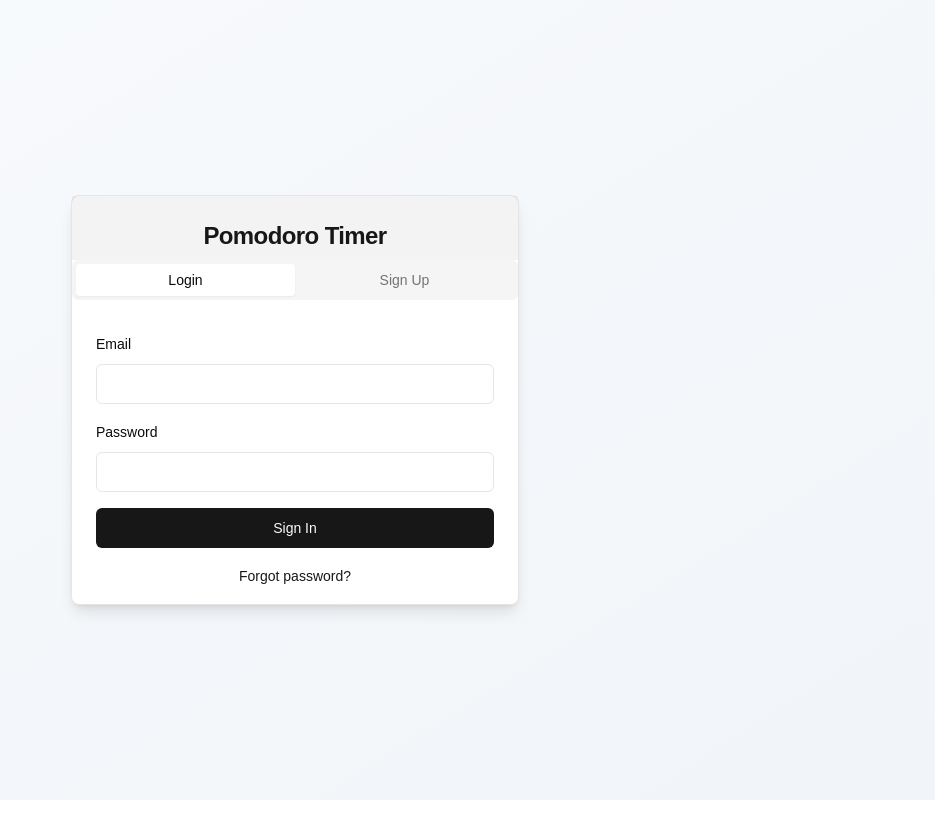
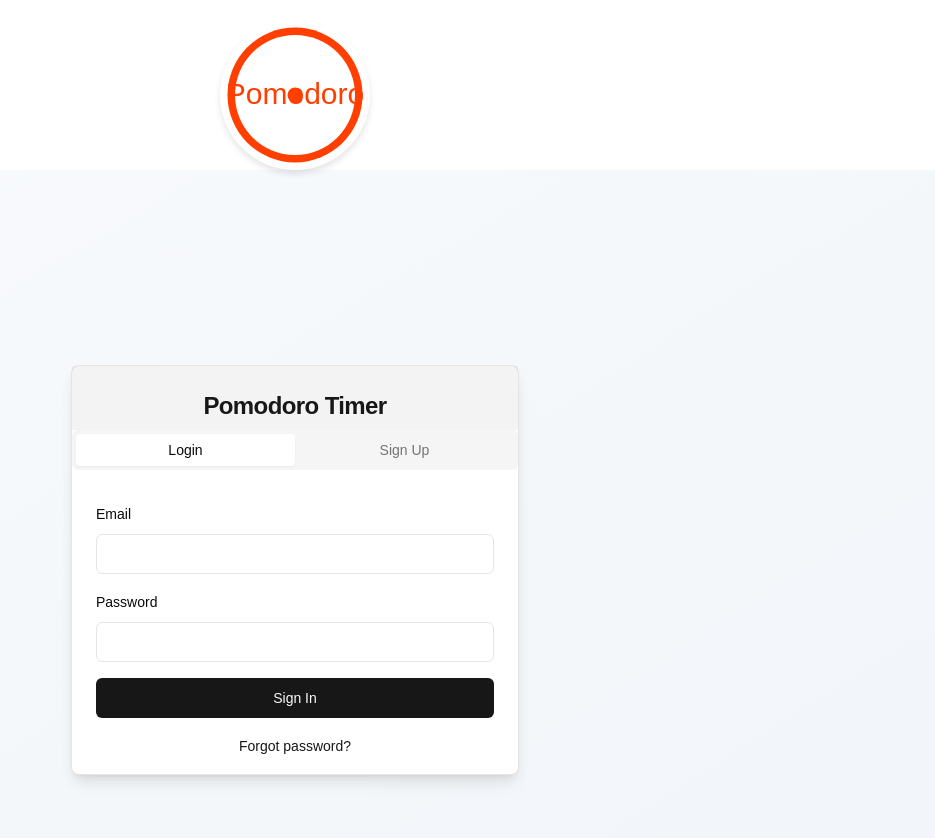
Before and after one commit to eligosleyak/pomodoro, a Next.js app: page / in a window 1280 px wide. Shown: the top 838 px of the page, without its empty margins (345-1280 px from the left). Before the commit the page ends 800 px from the top, so only its background shows below. Built offline with nearby package versions, Linux system fonts and the light colour scheme; no server answers.

Commit message:
Updated svg logo

```diff
--- a/app/layout.tsx
+++ b/app/layout.tsx
@@ -2,9 +2,9 @@ import type { Metadata } from 'next'
 import './globals.css'
 
 export const metadata: Metadata = {
-  title: 'Pomodoro Timer',  // Changed title
+  title: 'Pomodoro Timer',
   description: 'A simple Pomodoro Timer to help you stay productive.',
-  generator: 'v0.dev',
+  generator: 'eligosleyak',
   icons: {
     icon: '/pomodoro-icon.svg',  // Path to the SVG icon
   },
@@ -18,9 +18,39 @@ export default function RootLayout({
   return (
     <html lang="en">
       <head>
-        <link rel="icon" href="/pomodoro-icon.svg" type="image/svg+xml" />  {/* Added favicon */}
+        <link rel="icon" href="/pomodoro-icon.svg" type="image/svg+xml" />
       </head>
-      <body>{children}</body>
+      <body>
+        <div style={logoContainerStyles}>
+          <svg
+            xmlns="http://www.w3.org/2000/svg"
+            width="150"
+            height="150"
+            viewBox="0 0 100 100"
+            style={logoStyles}
+          >
+            <circle cx="50" cy="50" r="45" fill="#ff3e00" />
+            <circle cx="50" cy="50" r="40" fill="white" />
+            <text x="50%" y="50%" fontSize="20" textAnchor="middle" dy=".3em" fill="#ff3e00">
+              Pomodoro
+            </text>
+            <circle cx="50" cy="50" r="5" fill="#ff3e00" />
+          </svg>
+        </div>
+        {children}
+      </body>
     </html>
   )
 }
+
+const logoContainerStyles = {
+  display: 'flex',
+  justifyContent: 'center',
+  alignItems: 'center',
+  marginTop: '20px',
+}
+
+const logoStyles = {
+  borderRadius: '50%',
+  boxShadow: '0 4px 6px rgba(0, 0, 0, 0.1)',
+}
```
